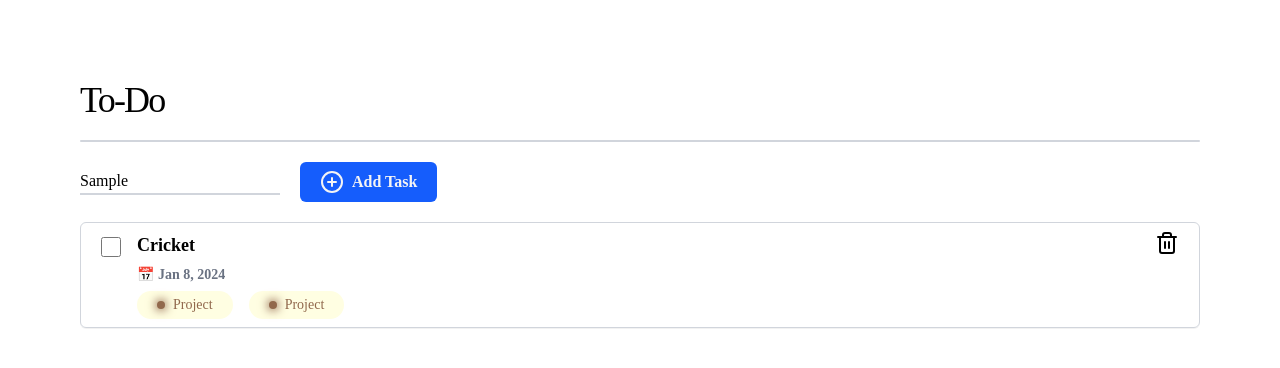
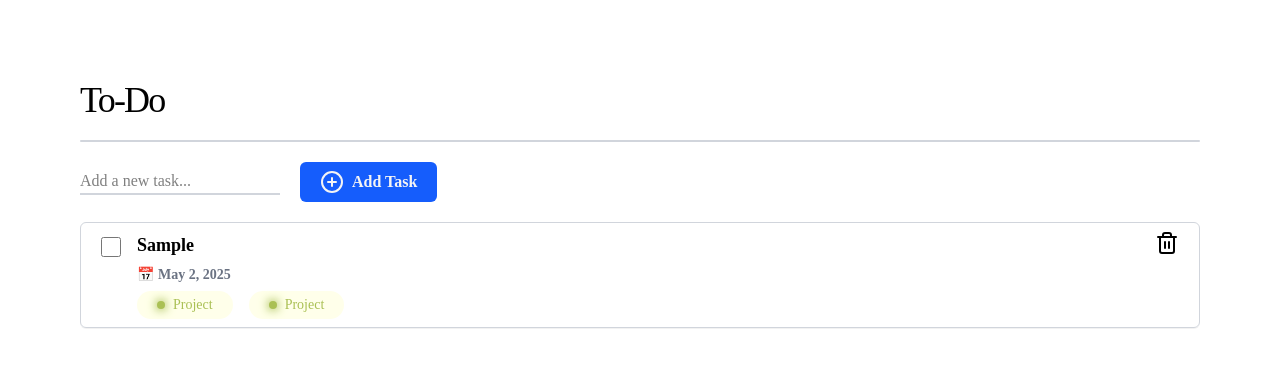
Before and after one commit to pranjalkuhikar/Frontend-Task, a React (Vite) app in the folder todo/: page / in a window 1280 px wide. Both pictures are taken after typing "Sample" into the empty fields and a click on the button "Add Task". Shown: the top 368 px of the page. Built offline with nearby package versions, Linux system fonts and the light colour scheme.

Commit message:
feat: implement task management functionality with dynamic date display and delete option

```diff
--- a/todo/src/App.tsx
+++ b/todo/src/App.tsx
@@ -1,4 +1,5 @@
 import { CirclePlus, Trash2 } from "lucide-react";
+import { ChangeEvent, useState } from "react";
 
 const App = () => {
   const randomColor = () => {
@@ -15,17 +16,50 @@ const App = () => {
     };
   };
 
+  const date = () => {
+    const today = new Date();
+    const options: Intl.DateTimeFormatOptions = {
+      year: "numeric",
+      month: "short",
+      day: "numeric",
+    };
+    return today.toLocaleDateString("en-US", options); // Example: "May 2, 2025"
+  };
+
   const { bgColor, textColor } = randomColor();
+  const [task, setTask] = useState<{ task: string }>({ task: "" });
+  const [data, setData] = useState<{ task: string }[]>([]);
+
+  const handlerChange = (e: ChangeEvent<HTMLInputElement>) => {
+    setTask({ ...task, [e.target.name]: e.target.value });
+  };
+
+  const handlerClick = (
+    e: React.MouseEvent<HTMLButtonElement | HTMLDivElement>
+  ) => {
+    e.preventDefault();
+    if (task.task.trim() !== "") {
+      setData([...data, { ...task }]);
+      setTask({ task: "" });
+    }
+  };
+
+  const handlerDelete = (idx: number) => {
+    setData(data.filter((_, id) => id != idx));
+  };
 
   return (
     <>
       <div className="flex flex-col gap-5 h-screen w-screen p-20 font-[Helvetica_Now_Display]">
         <div className="text-4xl tracking-tighter">To-Do</div>
         <div className="bg-gray-300 w-full h-0.5 rounded-full"></div>
-        <div className="flex items-center gap-5">
+        <div onClick={handlerClick} className="flex items-center gap-5">
           <input
             type="text"
             placeholder="Add a new task..."
+            name="task"
+            value={task.task}
+            onChange={handlerChange}
             className="border-b-2 border-gray-300 outline-none "
           />
           <button className="flex gap-2 px-5 py-2 bg-blue-600 text-zinc-100 font-semibold rounded-md max-w-fit cursor-pointer active:scale-95 hover:bg-blue-500">
@@ -33,7 +67,11 @@ const App = () => {
           </button>
         </div>
         <div className="flex flex-col gap-3">
-          <div className="border border-gray-300 rounded-md px-5 py-2 shadow-2xs">
+          {data.map((item, idx) => (
+            <div
+              key={idx}
+              className="border border-gray-300 rounded-md px-5 py-2 shadow-2xs"
+            >
               <div className="flex gap-4 justify-between">
                 <div className="flex items-start gap-4">
                   <input
@@ -43,9 +81,9 @@ const App = () => {
                     className="mt-1.5 h-5 w-5 text-green-600 focus:ring-green-500"
                   />
                   <div className="flex flex-col gap-1.5">
-                  <div className="font-bold text-lg">Cricket</div>
+                    <div className="font-bold text-lg">{item.task}</div>
                     <div className="text-gray-500 font-semibold text-sm">
-                    📅 Jan 8, 2024
+                      📅 {date()}
                     </div>
                     <div className="flex items-center gap-4">
                       <div
@@ -83,11 +121,15 @@ const App = () => {
                     </div>
                   </div>
                 </div>
-              <div className="hover:text-red-600 hover:rounded-full cursor-pointer active:scale-95 active:text-red-500">
+                <div
+                  onClick={() => handlerDelete(idx)}
+                  className="hover:text-red-600 hover:rounded-full cursor-pointer active:scale-95 active:text-red-500"
+                >
                   <Trash2 />
                 </div>
               </div>
             </div>
+          ))}
         </div>
       </div>
     </>
```
Lines whose indentation alone changed are shown as unchanged.
